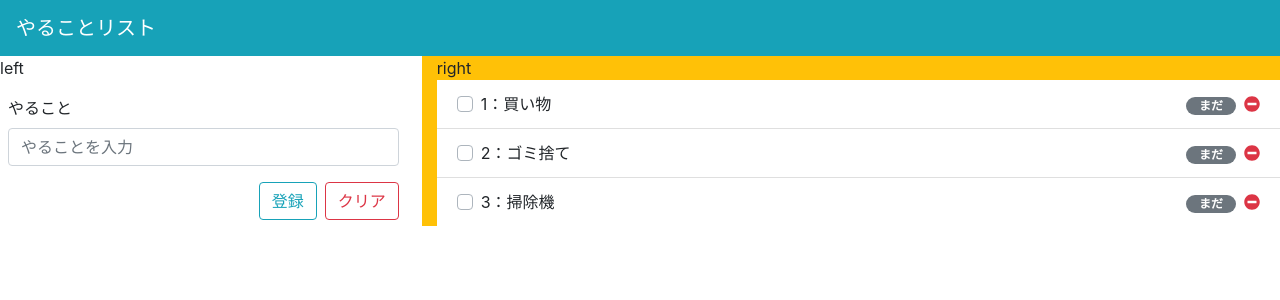
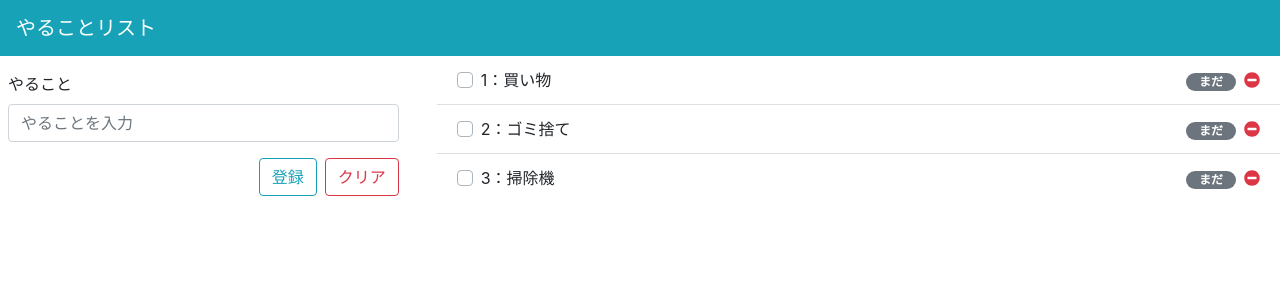
Before and after one commit to kyoruni/yarukoto-list, a Vue app: page / in a window 1280 px wide. Shown: the top 300 px of the page. Built offline with nearby package versions, Linux system fonts and the light colour scheme.

Commit message:
:recycle: 不要な記述を削除

```diff
--- a/src/views/Home.vue
+++ b/src/views/Home.vue
@@ -3,7 +3,6 @@
     <b-row>
       <!-- 左側ここから -->
       <b-col sm="4" xs="12">
-        left
         <!-- フォームここから -->
         <b-form class="mt-3 ml-2 mr-2">
           <b-form-group label="やること" label-for="task">
@@ -21,8 +20,7 @@
       </b-col>
       <!-- 左側ここまで -->
       <!-- 右側ここから -->
-      <b-col sm="8" xs="12" class="bg-warning">
-        right
+      <b-col sm="8" xs="12">
         <b-list-group flush>
           <b-list-group-item v-for="task in tasks" :key="task.id">
             <div class="d-flex justify-content-between">
```
